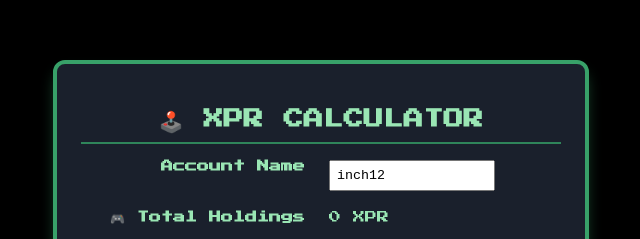
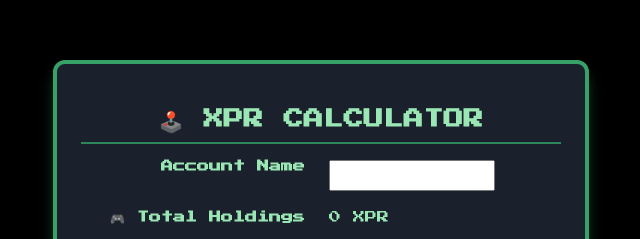
Before and after one commit to basedBase/xpr-check, a React (Create React App) app: page / in a window 1280 px wide. Shown: the part 160-399 px from the top of the page, without its empty margins (319-959 px from the left). Built offline with nearby package versions, Linux system fonts and the light colour scheme; no server answers.

Commit message:
sfadfadsdfsafds

```diff
--- a/src/App.js
+++ b/src/App.js
@@ -27,7 +27,7 @@ function nameToUint64(name) {
 // Main App Component
 export default function App() {
     // States
-    const [accountName, setAccountName] = useState('inch12');
+    const [accountName, setAccountName] = useState('');
     const [accountScope, setAccountScope] = useState(nameToUint64(accountName));
     const [xprAmount, setXprAmount] = useState(0);
     const [priceUSD, setPriceUSD] = useState(0);
```
